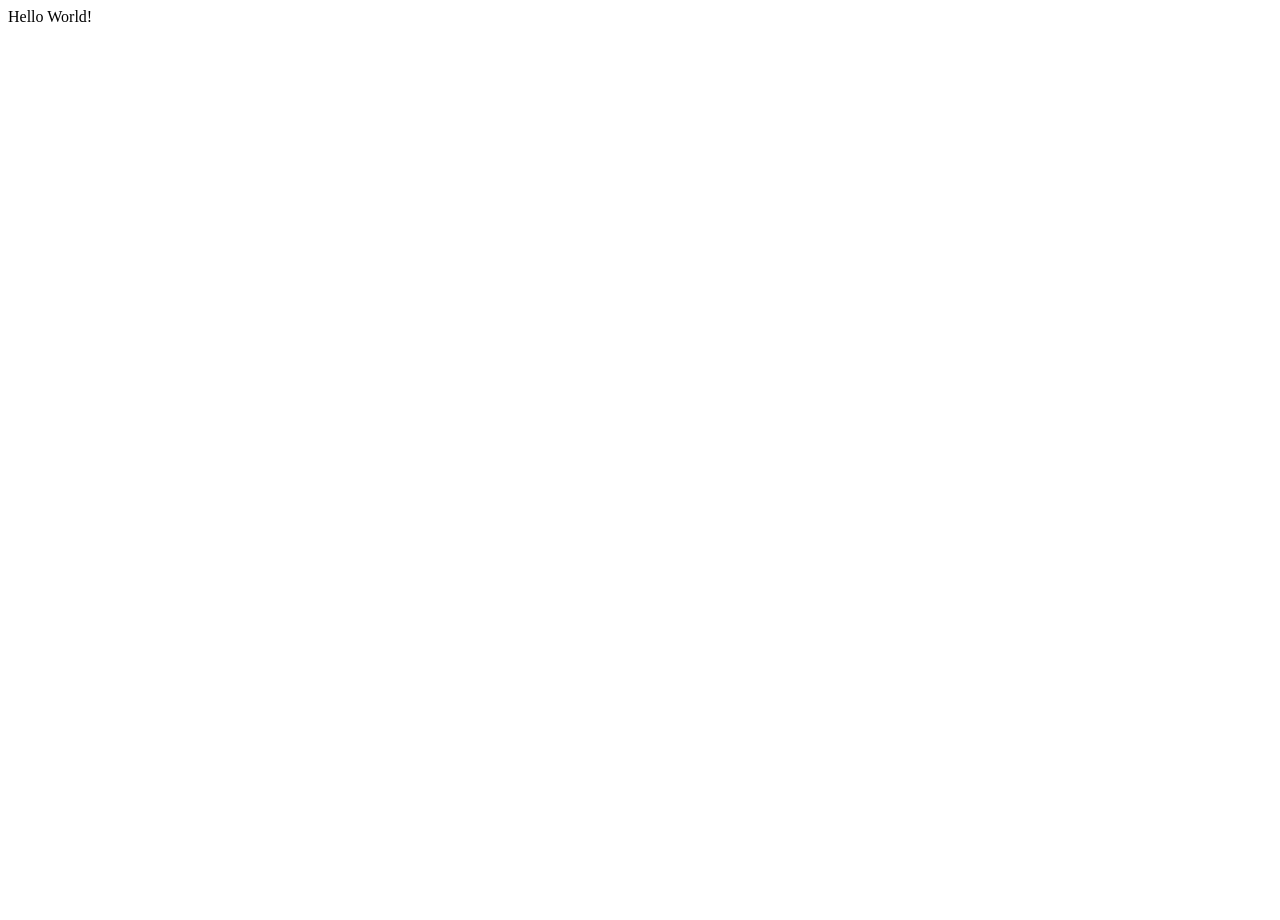
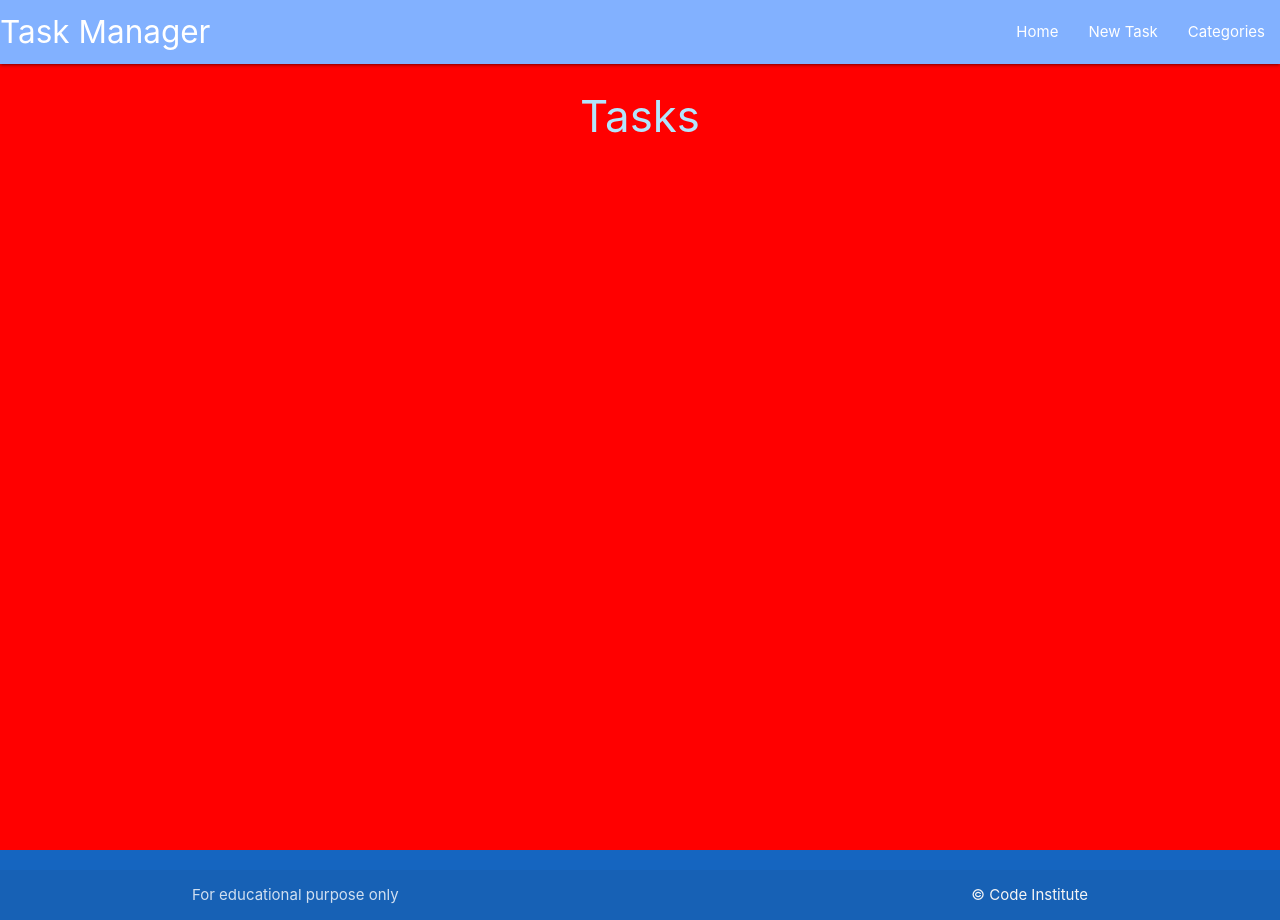
Before and after one commit to eric-blake/Project-Materialize, a Flask app: page / in a window 1280 px wide. Before the commit the page is almost empty. Run offline with Flask 3, Linux system fonts and the light colour scheme.

Commit message:
Add tasks.html, css and js files

```diff
--- /dev/null
+++ b/static/css/style.css
@@ -0,0 +1,10 @@
+ body {
+     display: flex;
+     min-height: 100vh;
+     flex-direction: column;
+     background-color: red;
+ }
+
+ main {
+     flex: 1 0 auto;
+ }
--- /dev/null
+++ b/static/js/script.js
@@ -0,0 +1,5 @@
+document.addEventListener('DOMContentLoaded', function () {
+    // sidenav initialization
+    let sidenav = document.querySelectorAll('.sidenav');
+    M.Sidenav.init(sidenav);
+});
--- a/taskmanager/routes.py
+++ b/taskmanager/routes.py
@@ -5,4 +5,4 @@ from taskmanager.models import Category, Task
 
 @app.route("/")
 def home():
-    return render_template("base.html")
+    return render_template("tasks.html")
--- a/taskmanager/templates/base.html
+++ b/taskmanager/templates/base.html
@@ -4,9 +4,53 @@
     <meta charset="UTF-8" />
     <meta http-equiv="X-UA-Compatible" content="IE=edge" />
     <meta name="viewport" content="width=device-width, initial-scale=1.0" />
+    <link
+      rel="stylesheet"
+      href="https://cdnjs.cloudflare.com/ajax/libs/materialize/1.0.0/css/materialize.min.css"
+    />
+    <link rel="stylesheet" href="{{ url_for('static', filename='css/style.css') }}" type="text/css">
     <title>Task Manager</title>
   </head>
   <body>
-    Hello World!
+    <header>
+      <nav class="blue accent-1">
+        <div class="nav-wrapper">
+          <a href="#!" class="brand-logo">Task Manager</a>
+          <a href="#" data-target="mobile-demo" class="sidenav-trigger"
+            ><i class="material-icons">menu</i></a
+          >
+          <ul class="right hide-on-med-and-down">
+            <li><a href="{{url_for('home')}}">Home</a></li>
+            <li><a href="">New Task</a></li>
+            <li><a href="">Categories</a></li>
+          </ul>
+        </div>
+      </nav>
+
+      <ul class="sidenav" id="mobile-demo">
+        <li><a href="{{url_for('home')}}">Home</a></li>
+        <li><a href="">New Task</a></li>
+        <li><a href="">Categories</a></li>
+      </ul>
+    </header>
+
+    <main class="container">{% block content %} {% endblock %}</main>
+
+    <footer class="page-footer blue darken-3">
+      <div class="footer-copyright">
+        <div class="container">
+          For educational purpose only
+          <a class="grey-text text-lighten-4 right"
+            href="https://codeinstitute.net"
+            target="_blank"
+            >&copy; Code Institute</a
+          >
+        </div>
+      </div>
+    </footer>
+
+    <!-- Compiled and minified JavaScript -->
+    <script src="https://cdnjs.cloudflare.com/ajax/libs/materialize/1.0.0/js/materialize.min.js"></script>
+    <script src="{{ url_for('static', filename ='js/script.js')}}"></script>
   </body>
 </html>
--- /dev/null
+++ b/taskmanager/templates/tasks.html
@@ -0,0 +1,6 @@
+{% extends "base.html" %}
+{% block content %}
+
+<h3 class="text-lighten-4 center-align light-blue-text">Tasks</h3>
+
+{% endblock %}
```
